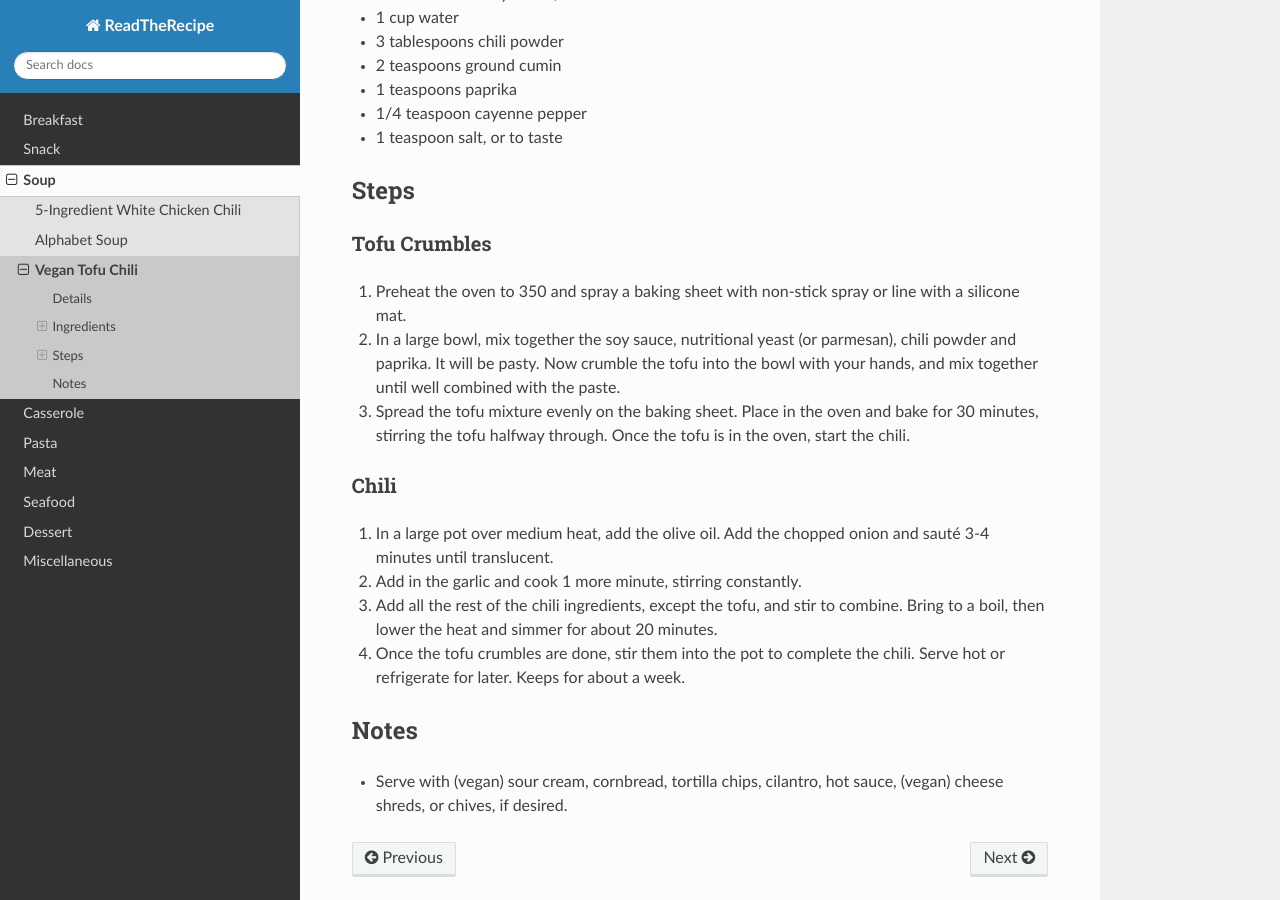
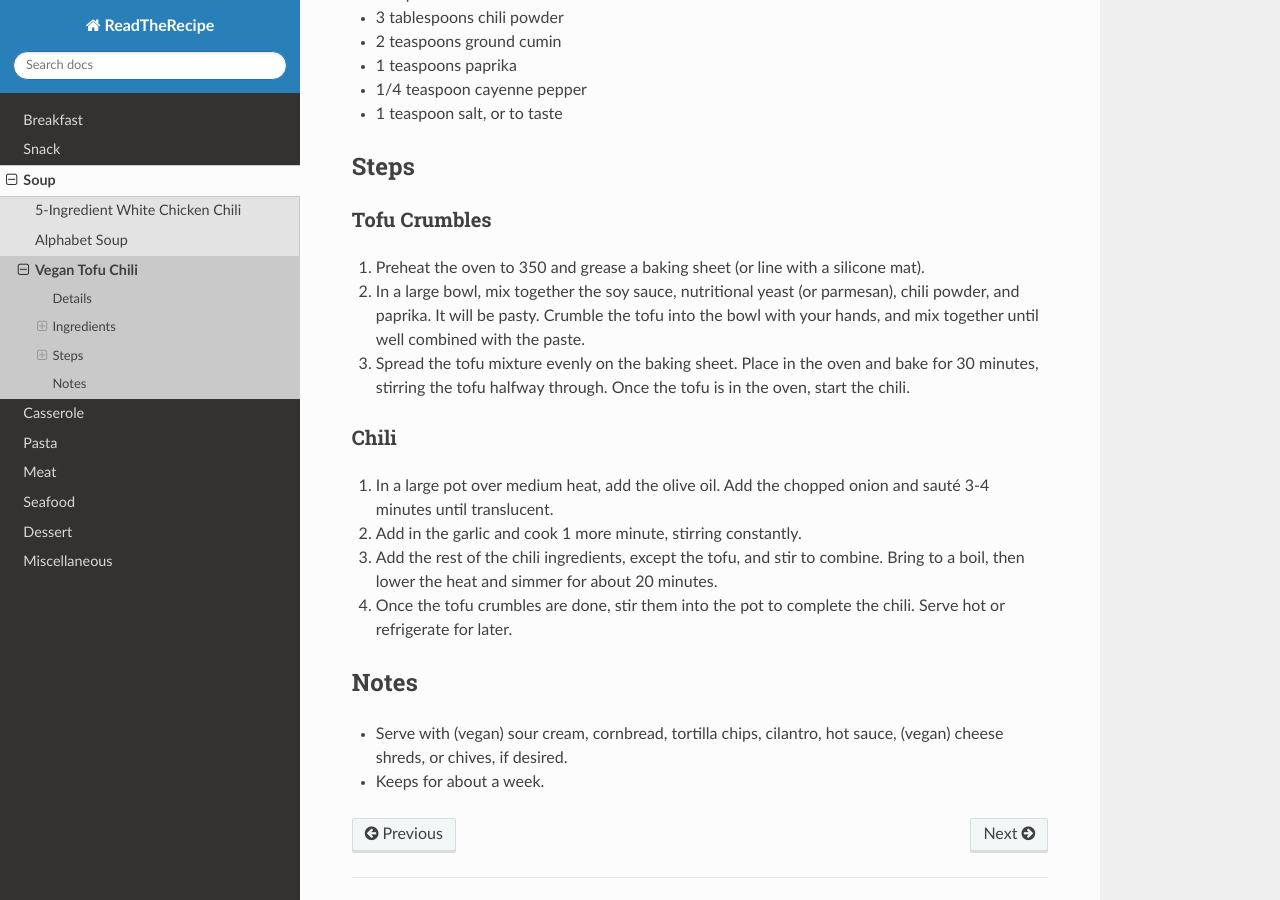
Before and after one commit to bernardopacini/ReadTheRecipe, a Sphinx documentation site: the page built from source/soup/veganChili.rst, in a window 1280 px wide and 900 px high, scrolled down 750 px. Built offline with Sphinx 7.4.7 and the Read the Docs theme 2.0.0, drawn with Linux system fonts in a browser that asks for light colours; some of the changed text lies outside the part shown.

```diff
--- a/source/soup/veganChili.rst
+++ b/source/soup/veganChili.rst
@@ -39,8 +38,8 @@ Steps
 
 Tofu Crumbles
 ^^^^^^^^^^^^^
-#. Preheat the oven to 350 and spray a baking sheet with non-stick spray or line with a silicone mat.
-#. In a large bowl, mix together the soy sauce, nutritional yeast (or parmesan), chili powder and paprika. It will be pasty. Now crumble the tofu into the bowl with your hands, and mix together until well combined with the paste.
+#. Preheat the oven to 350 and grease a baking sheet (or line with a silicone mat).
+#. In a large bowl, mix together the soy sauce, nutritional yeast (or parmesan), chili powder, and paprika. It will be pasty. Crumble the tofu into the bowl with your hands, and mix together until well combined with the paste.
 #. Spread the tofu mixture evenly on the baking sheet. Place in the oven and bake for 30 minutes, stirring the tofu halfway through. Once the tofu is in the oven, start the chili.
 
 
@@ -48,9 +47,10 @@ Chili
 ^^^^^
 #. In a large pot over medium heat, add the olive oil. Add the chopped onion and sauté 3-4 minutes until translucent.
 #. Add in the garlic and cook 1 more minute, stirring constantly.
-#. Add all the rest of the chili ingredients, except the tofu, and stir to combine. Bring to a boil, then lower the heat and simmer for about 20 minutes.
-#. Once the tofu crumbles are done, stir them into the pot to complete the chili. Serve hot or refrigerate for later. Keeps for about a week.
+#. Add the rest of the chili ingredients, except the tofu, and stir to combine. Bring to a boil, then lower the heat and simmer for about 20 minutes.
+#. Once the tofu crumbles are done, stir them into the pot to complete the chili. Serve hot or refrigerate for later.
 
 Notes
 -----
 * Serve with (vegan) sour cream, cornbread, tortilla chips, cilantro, hot sauce, (vegan) cheese shreds, or chives, if desired.
+* Keeps for about a week.
```
Also changed, not shown: other parts of source/soup/veganChili.rst (+1 -2 lines), README.md (+2 -2 lines).
